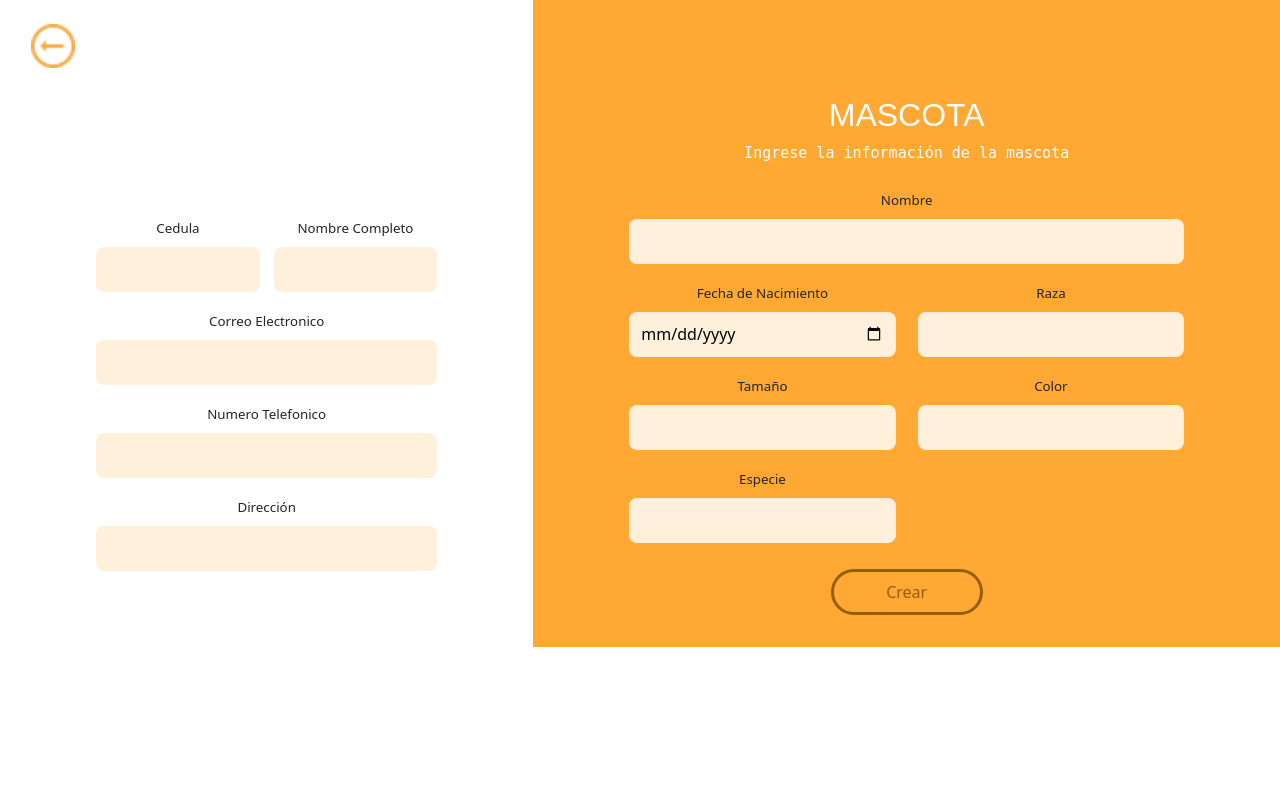
After one commit to iDCrown/veterinaria, a PHP site: page /Registro.php in a window 1280 px wide. The commit adds this page. Run offline with PHP 8.4, Linux system fonts and the light colour scheme; data that the repository does not hold is empty.

Commit message:
primer commit

```diff
--- /dev/null
+++ b/Registro.php
@@ -0,0 +1,237 @@
+<?php
+    // Incluimos conexión
+    include 'conexion.php';
+
+    // Obtener el ID del cliente de la URL
+
+      //$idRegistro = $_GET['cedula'];
+
+    // Verificar si se ha enviado el formulario de edición
+    if(isset($_POST['crear'])){
+        //$idRegistro = $_POST['cedula'];
+        // Obtener los datos del formulario
+        $cedula = mysqli_real_escape_string($con, $_POST['cedula']);
+        $nombre = mysqli_real_escape_string($con, $_POST['nombre']);
+        $email = mysqli_real_escape_string($con, $_POST['email']);
+        $telefono = mysqli_real_escape_string($con, $_POST['telefono']);
+        $direccion = mysqli_real_escape_string($con, $_POST['direccion']);
+
+        $nombreA = mysqli_real_escape_string($con, $_POST['nombreA']);
+        $fechaini = mysqli_real_escape_string($con, $_POST['fechaini']);
+        $raza = mysqli_real_escape_string($con, $_POST['raza']);
+        $tamanio = mysqli_real_escape_string($con, $_POST['tamanio']);
+        $color = mysqli_real_escape_string($con, $_POST['color']);
+        $especie = mysqli_real_escape_string($con, $_POST['especie']);
+
+        // Validar si no están vacíos
+        if(!isset($cedula) || $cedula == '' || !isset($nombre) || $nombre == '' || !isset($telefono) || $telefono == '' || !isset($email) || $email == '' || !isset($direccion) || $direccion == '' || !isset($nombreA) || $nombreA == '' || !isset($fechaini) || $fechaini == '' || !isset($raza) || $raza == '' || !isset($tamanio) || $tamanio == '' || !isset($color) || $color == '' || !isset($especie) || $especie == ''){
+          $error = "Algunos campos están vacíos";
+      }else{
+          $queryCliente = "INSERT INTO cliente(cedula, nombre, email, telefono, direccion)VALUES('$cedula', '$nombre', '$email', '$telefono', '$direccion')";
+          $queryAnimal = "INSERT INTO animal(nombreA, raza, fechaini, tamanio, color, especie)VALUES('$nombreA', '$raza', '$fechaini', '$tamanio', '$color', '$especie')";
+
+          if(!mysqli_query($con, $queryCliente) && mysqli_query($con, $queryAnimal)){
+              die('Error: ' . mysqli_error($con));
+              $error = "Error, no se pudo crear el registro";
+          }else{
+              $mensaje = "Registro creado correctamente";
+              header('Location: index.php?mensaje='.urlencode($mensaje));
+              exit();
+          }
+      }
+    }
+
+    // Seleccionar datos del cliente
+    /*$query = "SELECT * FROM clientes WHERE cedula='$idRegistro'";
+    $result = mysqli_query($con, $query);
+
+    // Verificar si se encontró el cliente
+    if(mysqli_num_rows($result) > 0){
+
+        $fila = mysqli_fetch_assoc($result);
+    } else {
+        $error = "Cliente no encontrado";
+    }
+    */
+
+
+
+    /*if(isset($_POST['crear'])){
+      $nombreA = mysqli_real_escape_string($con, $_POST['nombreA']);
+      $fechaini = mysqli_real_escape_string($con, $_POST['fechaini']);
+      $raza = mysqli_real_escape_string($con, $_POST['raza']);
+      $tamanio = mysqli_real_escape_string($con, $_POST['tamanio']);
+      $color = mysqli_real_escape_string($con, $_POST['color']);
+      $especie = mysqli_real_escape_string($con, $_POST['especie']);
+
+       //Configurar tiempo zona horaria
+      date_default_timezone_set('America/Bogota');
+      $time = date('h:i:s a', time());
+
+      //Validar si no están vacíos
+      if(!isset($nombreA) || $nombreA == '' || !isset($fechaini) || $fechaini == '' || !isset($raza) || $raza == '' || !isset($tamanio) || $tamanio == '' || !isset($color) || $color == '' || !isset($especie) || $especie == ''){
+      $error = "Algunos campos están vacíos";
+      }else{
+          $query = "INSERT INTO animal(nombreA, raza, fechaini, tamanio, color, especie)VALUES('$nombreA', '$raza', '$fechaini', '$tamanio', '$color', '$especie')";
+
+          if(!mysqli_query($con, $query)){
+              die('Error: ' . mysqli_error($con));
+              $error = "Error, no se pudo crear el registro";
+          }else{
+              $mensaje = "Registro creado correctamente";
+                header('Location: index.php?mensaje='.urlencode($mensaje));
+                exit();
+        }
+      }
+    }
+    */
+
+
+
+?>
+
+
+<!DOCTYPE html>
+<html lang="en">
+<head>
+    <meta charset="UTF-8">
+    <meta name="viewport" content="width=device-width, initial-scale=1.0">
+    <title>CREAR</title>
+    <link rel="stylesheet" href="./casos.css">
+
+    <script src="https://code.jquery.com/jquery-3.6.0.min.js"
+      integrity="sha256-/xUj+3OJU5yExlq6GSYGSHk7tPXikynS7ogEvDej/m4=" crossorigin="anonymous"></script>
+
+    <script src="https://cdn.jsdelivr.net/npm/bootstrap@5.1.3/dist/js/bootstrap.bundle.min.js"
+      integrity="sha384-ka7Sk0Gln4gmtz2MlQnikT1wXgYsOg+OMhuP+IlRH9sENBO0LRn5q+8nbTov4+1p"
+      crossorigin="anonymous"></script>
+    <link href="https://cdn.jsdelivr.net/npm/bootstrap@5.3.3/dist/css/bootstrap.min.css" rel="stylesheet" integrity="sha384-QWTKZyjpPEjISv5WaRU9OFeRpok6YctnYmDr5pNlyT2bRjXh0JMhjY6hW+ALEwIH" crossorigin="anonymous">
+
+  </head>
+<body>
+  <div class="containerr text-center">
+  <form class="conteiner-form" method="POST" action="<?php echo $_SERVER['PHP_SELF']; ?>">
+
+    <div class="row content align-items-center">
+      <div class="col col-5 clientes">
+        <a href="index.php">
+          <img style="position: absolute; top: 24px; left: 31px; width: 44px;" src="./icon/flecha.png" alt="">
+        </a>
+        <h2 class="h2_crear">Dueño</h2>
+        <p class="p_crear" >Ingrese la información del Dueño</p>
+        <div style="margin-top: 22px">
+            <div class="forml1">
+              <div class="first mb-3">
+                <label for="cedula" class="form-label">Cedula</label>
+                <input type="number" class="for" name="cedula" id="exampleInputEmail1" aria-describedby="emailHelp">
+              </div>
+              <div class="first mb-3">
+                <label for="nombre" class="form-label">Nombre Completo</label>
+                <input type="text" class=" for" name="nombre" id="exampleInputPassword1">
+              </div>
+            </div>
+            <div class="mb-3">
+              <label for="email" class="form-label">Correo Electronico</label>
+              <input type="email" class="for b1" name="email" id="exampleInputPassword1">
+            </div>
+            <div class="mb-3">
+              <label for="telefono" class="form-label">Numero Telefonico</label>
+              <input type="number" class="for b2" name="telefono" id="exampleInputPassword1">
+            </div>
+            <div class="mb-3">
+              <label for="direccion" class="form-label">Dirección</label>
+              <input type="text" class="for b3" name="direccion" id="exampleInputPassword1">
+            </div>
+          </div>
+        </div>
+      <!-- Mascota -->
+      <div class="col background">
+        <h2 class="h2_crear">MASCOTA</h2>
+        <p class="p_crear" >Ingrese la información de la mascota</p>
+        <div style="margin-top: 22px">
+
+              <div class=" mb-3">
+                <label for="nombreA" class="form-label">Nombre </label>
+                <input type="text" class=" for" name="nombreA" id="exampleInputPassword1">
+              </div>
+
+            <div class="forml1">
+              <div class="first mb-3">
+                <label for="fechaini" class="form-label">Fecha de Nacimiento</label>
+                <input type="date" class=" for"  name="fechaini">
+              </div>
+              <div class="first mb-3">
+                <label for="raza" class="form-label">Raza</label>
+                <input type="text" class=" for" name="raza" id="exampleInputPassword1">
+              </div>
+            </div>
+            <div class="forml1">
+              <div class="first mb-3">
+                <label for="tamanio" class="form-label">Tamaño</label>
+                <input type="number" class="for b2" name="tamanio" id="exampleInputPassword1">
+              </div>
+              <div class="first mb-3">
+                <label for="color" class="form-label">Color</label>
+                <input type="text" class=" for" name="color" id="exampleInputPassword1">
+              </div>
+            </div>
+              <div class="first mb-3">
+                <label for="especie" class="form-label">Especie</label>
+                <input type="text" class=" for" name="especie" id="exampleInputPassword1">
+              </div>
+            </div>
+            <button type="submit" class="btn-brown warning" name="crear">Crear</button>
+          </div>
+        </div>
+      </div>
+    </form>
+  </div>
+
+</body>
+</html>
+
+ <!-- MODAL -->
+      <!-- <div class="modal fade" id="exampleModal" tabindex="-1" aria-labelledby="exampleModalLabel" aria-hidden="true">
+        <div class="modal-dialog">
+          <div class="modal-content">
+            <div class="modal-header">
+              <h1 class="modal-title fs-5" id="exampleModalLabel">Editar Cliente</h1>
+              <button type="button" class="btn-close" data-bs-dismiss="modal" aria-label="Close"></button>
+            </div>
+            <div class="modal-body">
+
+              <form class="conteiner-modal" method="POST" action="">
+                <div class="forml1">
+                  <div class="first mb-3">
+                    <label for="cedula" class="form-labe">Cedula</label>
+                    <input type="number" class="for" name="cedula" id="exampleInputEmail1" aria-describedby="emailHelp" value="<?php echo $fila['cedula']; ?>">
+                  </div>
+                  <div class="first mb-3">
+                    <label for="nombre" class="form-labe">Nombre Completo</label>
+                    <input type="text" class=" for" name="nombre" id="exampleInputPassword1"  value="<?php echo $fila['nombre']; ?>">
+                  </div>
+                </div>
+                <div class="mb-3">
+                  <label for="email" class="form-labe">Correo Electronico</label>
+                  <input type="email" class="for b1" name="email" id="exampleInputPassword1"  value="<?php echo $fila['email']; ?>">
+                </div>
+                <div class="mb-3">
+                  <label for="telefono" class="form-labe">Numero Telefonico</label>
+                  <input type="number" class="for b2" name="telefono" id="exampleInputPassword1"  value="<?php echo $fila['telefono']; ?>">
+                </div>
+                <div class="mb-3">
+                  <label for="direccion" class="form-labe">Dirección</label>
+                  <input type="text" class="for b3" name="direccion" id="exampleInputPassword1"  value="<?php echo $fila['direccion']; ?>">
+                </div>
+
+                <div class="modal-footer">
+                  <button type="submit" class="btn-brown" name="editarRegistro">Editar Registro</button>
+                  <button type="button" class="btn-brown" data-bs-dismiss="modal">Cerrar</button>
+                </div>
+              </form>
+
+              </div>
+            </div>
+          </div>
+        </div>
+      </div> -->
--- a/casos.css
+++ b/casos.css
@@ -156,7 +156,6 @@
 }
 .form-label{
   font-size: smaller;
-  color: #ffffff;
 }
 .form-labe{
   font-size: smaller;
--- a/conexion.php
+++ b/conexion.php
@@ -1,7 +1,7 @@
 <?php
 
     //Conectar a Mysql
-    $con = mysqli_connect("localhost", "root", "", "abogados");
+    $con = mysqli_connect("localhost", "root", "", "veterinaria");
 
     //Probar conexión
     if(mysqli_connect_errno()){
```
Also changed, not shown: casos.php (deleted, +0 -247 lines), index.php (+67 -66 lines).
